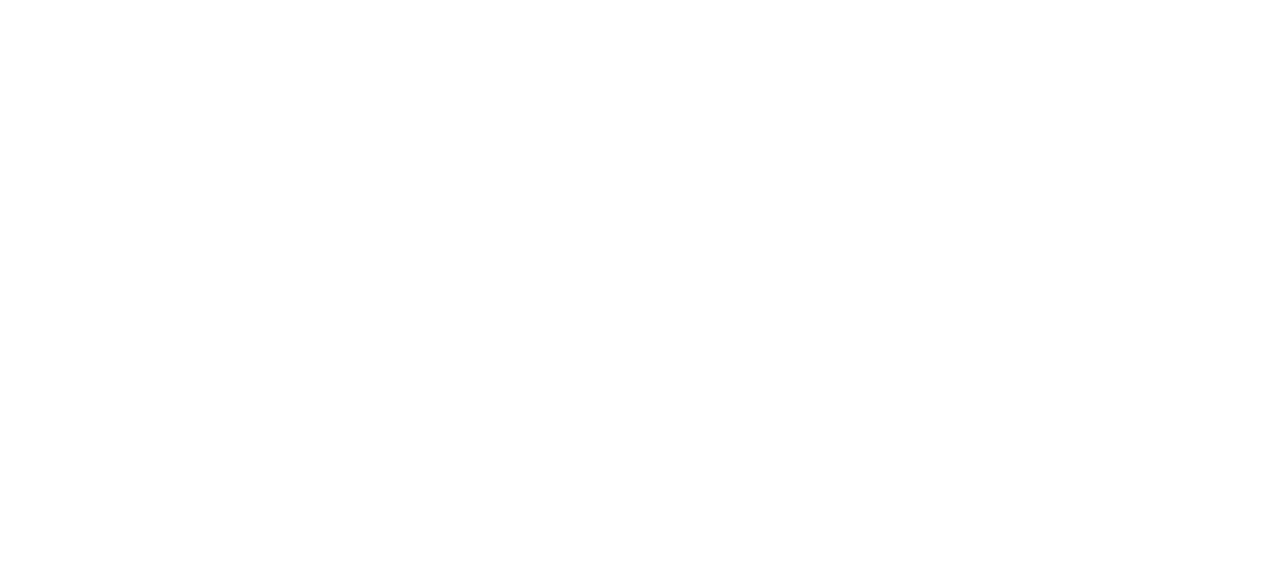
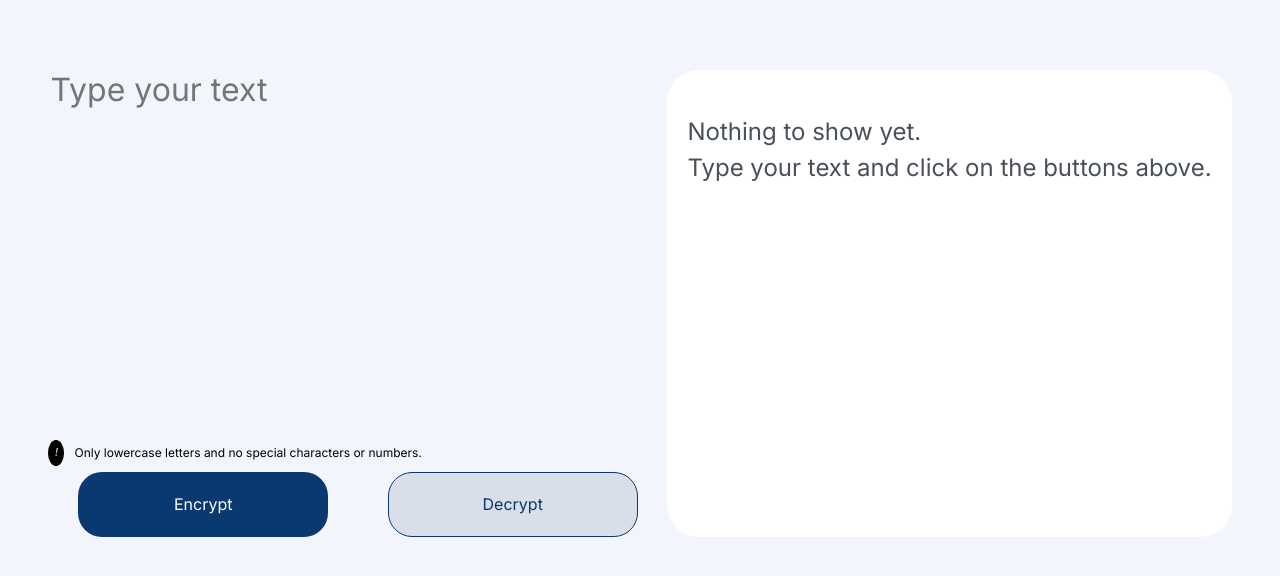
Before and after one commit to lucasdximenes/challenge-oracle-one-decoder, a plain HTML site: page index.html in a window 1280 px wide. Drawn offline with Linux system fonts and the light colour scheme.

Commit message:
feat: :rocket: adds html and css

```diff
--- a/css/style.css
+++ b/css/style.css
@@ -0,0 +1,147 @@
+body {
+  background-color: #f3f5fc;
+}
+
+.container {
+  display: flex;
+  justify-content: center;
+  padding: 20px;
+  box-sizing: border-box;
+  max-width: 100%;
+  margin: 50px auto;
+}
+
+.input-container {
+  display: flex;
+  flex-direction: column;
+}
+
+.input-container-input {
+  display: flex;
+}
+
+.input-container-input textarea {
+  font-family: "Inter";
+  font-style: normal;
+  font-weight: 400;
+  font-size: 32px;
+  line-height: 36px;
+  resize: none;
+  outline: none;
+  border: none;
+  background-color: #f3f5fc;
+  color: #0a3871;
+}
+
+.buttons-container {
+  display: flex;
+  flex-direction: column;
+}
+
+.buttons-container-info {
+  display: flex;
+  align-items: center;
+}
+
+.buttons-container-info i {
+  margin-right: 10px;
+  color: #ffffff;
+  font-size: 12px;
+  border: 1px solid #000000;
+  border-radius: 50%;
+  padding: 5px;
+  background-color: #000000;
+}
+
+.buttons-container-info p {
+  font-family: "Inter";
+  font-style: normal;
+  font-weight: 400;
+  font-size: 12px;
+  color: #000000;
+}
+
+.buttons-container-buttons {
+  display: flex;
+  justify-content: space-around;
+}
+
+.btn {
+  display: flex;
+  justify-content: center;
+  align-items: center;
+  width: 250px;
+  height: 65px;
+  border: none;
+  border-radius: 24px;
+  cursor: pointer;
+
+  font-family: "Inter";
+  font-style: normal;
+  font-weight: 400;
+  font-size: 16px;
+
+  transition: 0.3s;
+}
+
+.btn:hover {
+  opacity: 0.8;
+}
+
+.btn-encrypt {
+  background-color: #0a3871;
+  color: #ffffff;
+}
+
+.btn-decrypt {
+  background-color: #d8dfe8;
+  color: #0a3871;
+  border: 1px solid #0a3871;
+}
+
+.output-container {
+  background-color: #ffffff;
+  border-radius: 32px;
+}
+
+.output-container p {
+  font-family: "Inter";
+  font-style: normal;
+  font-weight: 400;
+  font-size: 24px;
+  line-height: 36px;
+  color: #495057;
+  padding: 20px;
+}
+
+@media only screen and (max-width: 768px) {
+  .container {
+    flex-direction: column;
+    align-items: center;
+  }
+
+  .input-container-input textarea {
+    width: 500px;
+    height: 200px;
+  }
+
+  .buttons-container-buttons {
+    flex-direction: column;
+  }
+
+  .btn {
+    width: 100%;
+    margin-bottom: 20px;
+  }
+
+  .output-container {
+    width: 100%;
+  }
+}
+
+@media only screen and (max-width: 480px) {
+  .input-container-input textarea {
+    width: 300px;
+    height: 200px;
+  }
+}
--- a/index.html
+++ b/index.html
@@ -11,7 +11,44 @@
     <script src="./js/script.js" defer></script>
     <!-- Link Favicon -->
     <link rel="shortcut icon" href="./images/favicon.ico" type="image/x-icon" />
+    <!-- Fonts -->
+    <link rel="preconnect" href="https://fonts.googleapis.com" />
+    <link rel="preconnect" href="https://fonts.gstatic.com" crossorigin />
+    <link
+      href="https://fonts.googleapis.com/css2?family=Inter&display=swap"
+      rel="stylesheet"
+    />
     <title>Challenge Oracle ONE - Decoder</title>
   </head>
-  <body></body>
+  <body>
+    <div class="container">
+      <div class="input-container">
+        <div class="input-container-input">
+          <textarea
+            name="input"
+            id="input"
+            cols="30"
+            rows="10"
+            placeholder="Type your text"
+          ></textarea>
+        </div>
+        <div class="buttons-container">
+          <div class="buttons-container-info">
+            <i>!</i>
+            <p>Only lowercase letters and no special characters or numbers.</p>
+          </div>
+          <div class="buttons-container-buttons">
+            <button id="btn-encrypt" class="btn btn-encrypt">Encrypt</button>
+            <button id="btn-decrypt" class="btn btn-decrypt">Decrypt</button>
+          </div>
+        </div>
+      </div>
+      <div class="output-container">
+        <p class="no-text">
+          Nothing to show yet. <br />
+          Type your text and click on the buttons above.
+        </p>
+      </div>
+    </div>
+  </body>
 </html>
```
